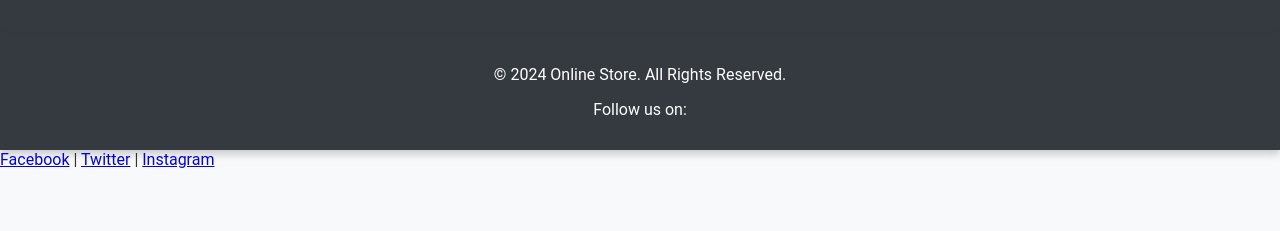
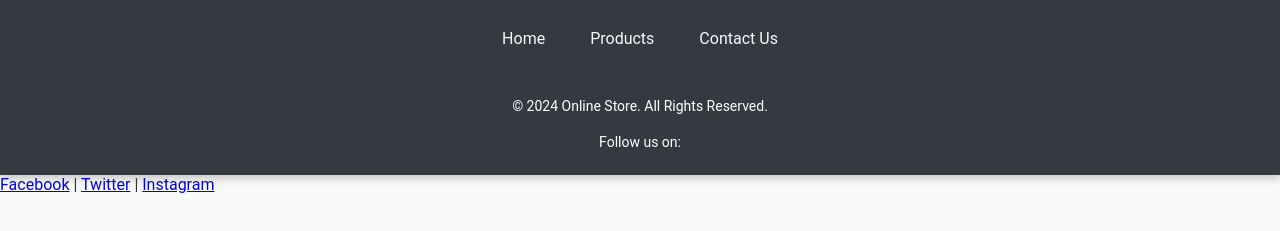
Before and after one commit to killerGG33/MId-Term-Exam, a plain HTML site: page index.html in a window 1280 px wide. Shown: the part 77-308 px from the top of the page. Drawn offline with Linux system fonts and the light colour scheme.

Commit message:
commit 3

```diff
--- a/index.html
+++ b/index.html
@@ -8,6 +8,11 @@
 <body>
 <header>
     <h1>Welome to our Online Plain T-Shirt Store</h1>
+    <nav>
+        <a href="index.html">Home</a>
+        <a href="products.html">Products</a>
+        <a href="contacts.html">Contact Us</a>
+        </nav>
 </header>
 <footer>
     <p>&copy; 2024 Online Store. All Rights Reserved.</p>
--- a/style.css
+++ b/style.css
@@ -5,6 +5,7 @@ body {
     padding: 0;
     background-color: #f8f9fa;
 }
+
 header, footer {
     background-color: #343a40;
     color: #fff;
@@ -12,3 +13,38 @@ header, footer {
     text-align: center;
     box-shadow: 0 4px 8px rgba(0, 0, 0, 0.2);
 }
+
+header nav {
+    display: flex;
+    justify-content: center;
+    gap: 15px;
+}
+
+#menu-toggle {
+    display: block;
+    background-color: #343a40;
+    color: white;
+    padding: 10px;
+    text-align: center;
+    cursor: pointer;
+}
+
+header nav a {
+    color: #f8f9fa;
+    text-decoration: none;
+    font-size: 16px;
+    padding: 10px 15px;
+    border-radius: 5px;
+    transition: background-color 0.3s ease, color 0.3s ease;
+}
+
+header nav a:hover {
+    background-color: #17a2b8;
+    color: #fff;
+}
+
+footer p {
+    margin: 0;
+    padding: 10px;
+    font-size: 14px;
+}
```
Also changed, not shown: contacts.html (+5 -1 lines), products.html (+5 -0 lines).
